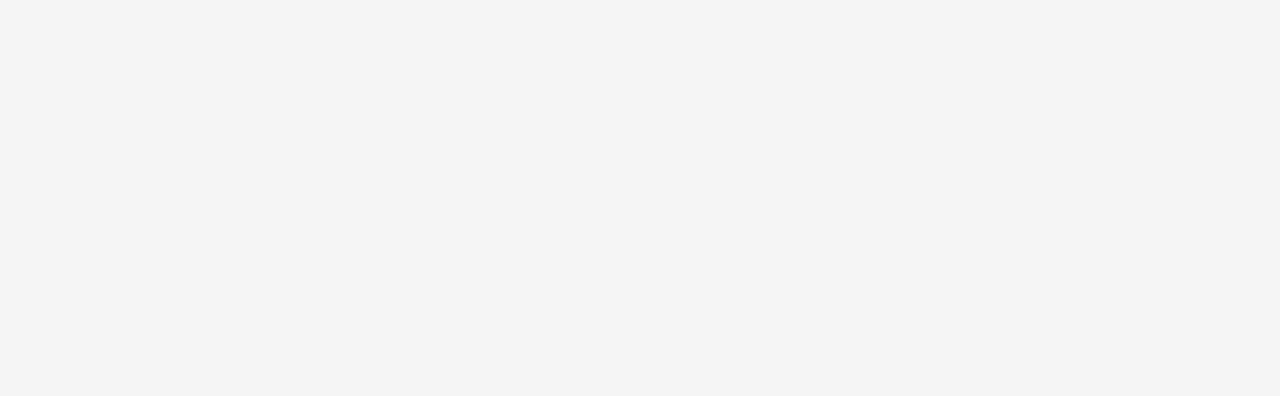
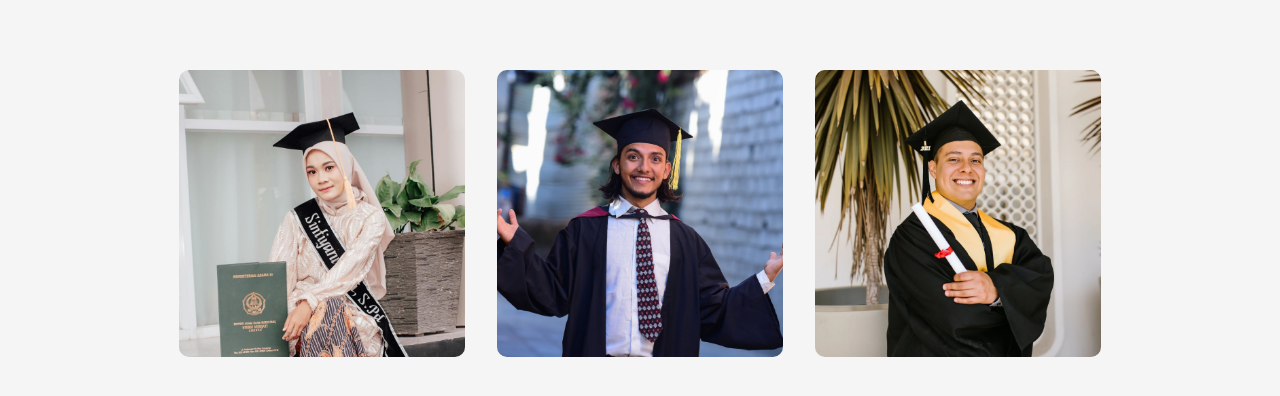
Before and after one commit to RayChikS/Edusity, a React (Vite) app: page / in a window 1280 px wide. Shown: the part 810-1206 px from the top of the page. Before the commit the page ends 800 px from the top, so only its background shows below. Built offline with nearby package versions, Linux system fonts and the light colour scheme.

Commit message:
programs-section
- created basic structure for programs section
- basic styles for it
- added simple animation for cards

```diff
--- a/src/App.jsx
+++ b/src/App.jsx
@@ -1,12 +1,16 @@
 import React from "react";
 import { Navbar } from "./components/Navbar/Navbar";
 import { Hero } from "./components/Hero/Hero";
+import { Programs } from "./components/Programs/Programs";
 
 export const App = () => {
   return (
     <div>
       <Navbar />
       <Hero />
+      <div className="container">
+        <Programs />
+      </div>
     </div>
   );
 };
--- a/src/components/Hero/Hero.module.css
+++ b/src/components/Hero/Hero.module.css
@@ -1,7 +1,7 @@
 .hero {
   width: 100%;
   min-height: 100vh;
-  background: linear-gradient(rgba(8, 0, 58, 0.7), rgba(8, 0, 58, 0.7)),
+  background: linear-gradient(var(--heroOver), var(--heroOver)),
     url("../../assets/hero.png");
   background-size: cover;
   background-position: center;
--- a/src/components/Programs/Programs.jsx
+++ b/src/components/Programs/Programs.jsx
@@ -3,19 +3,34 @@ import css from "./Programs.module.css";
 import program1 from "../../assets/program-1.png";
 import program2 from "../../assets/program-2.png";
 import program3 from "../../assets/program-3.png";
+import programIcon1 from "../../assets/program-icon-1.png";
+import programIcon2 from "../../assets/program-icon-2.png";
+import programIcon3 from "../../assets/program-icon-3.png";
 
 export const Programs = () => {
   return (
     <div className={css.programs}>
-      <ul>
-        <li className={css.program}>
-          <img src="" alt="" />
+      <ul className={css.programsList}>
+        <li className={css.programListItem}>
+          <img className={css.programItemImg} src={program1} alt="card" />
+          <div className={css.caption}>
+            <img className={css.captionIcon} src={programIcon1} alt="icon" />
+            <p className={css.captionText}>Graduation Degree</p>
+          </div>
         </li>
-        <li className={css.program}>
-          <img src="" alt="" />
+        <li className={css.programListItem}>
+          <img className={css.programItemImg} src={program2} alt="card" />
+          <div className={css.caption}>
+            <img className={css.captionIcon} src={programIcon2} alt="icon" />
+            <p className={css.captionText}>Masters Degree</p>
+          </div>
         </li>
-        <li className={css.program}>
-          <img src="" alt="" />
+        <li className={css.programListItem}>
+          <img className={css.programItemImg} src={program3} alt="card" />
+          <div className={css.caption}>
+            <img className={css.captionIcon} src={programIcon3} alt="icon" />
+            <p className={css.captionText}>Post Graduation</p>
+          </div>
         </li>
       </ul>
     </div>
--- a/src/components/Programs/Programs.module.css
+++ b/src/components/Programs/Programs.module.css
@@ -0,0 +1,45 @@
+.programs {
+  margin: 80px auto;
+  width: 90%;
+}
+.programsList {
+  display: flex;
+  align-items: center;
+  justify-content: space-between;
+}
+.programListItem {
+  flex-basis: 31%;
+  position: relative;
+}
+.programListItem:hover .caption {
+  opacity: 1;
+  padding-top: 0;
+}
+.programItemImg {
+  width: 100%;
+  border-radius: 10px;
+  display: block;
+}
+
+.caption {
+  color: var(--white);
+  border-radius: 10px;
+  position: absolute;
+  top: 0;
+  left: 0;
+  right: 0;
+  bottom: 0;
+  background: var(--cardBack);
+  display: flex;
+  align-items: center;
+  justify-content: center;
+  flex-direction: column;
+  cursor: pointer;
+  opacity: 0;
+  padding-top: 70%;
+  transition: 0.4s;
+}
+.captionIcon {
+  width: 60px;
+  margin-bottom: 10px;
+}
--- a/src/index.css
+++ b/src/index.css
@@ -20,6 +20,8 @@ BASE STYLES
   --bodyback: #f5f5f5;
   --midblack: #212121;
   --lightblack: #333;
+  --cardBack: rgba(0, 15, 152, 0.3);
+  --heroOver: rgba(8, 0, 58, 0.7);
 }
 
 .visually-hidden {
@@ -93,7 +95,7 @@ button {
   align-items: center;
   justify-content: center;
 }
-.btnImg{
-    margin-left: 10px;
-    width: 20px;
+.btnImg {
+  margin-left: 10px;
+  width: 20px;
 }
```
